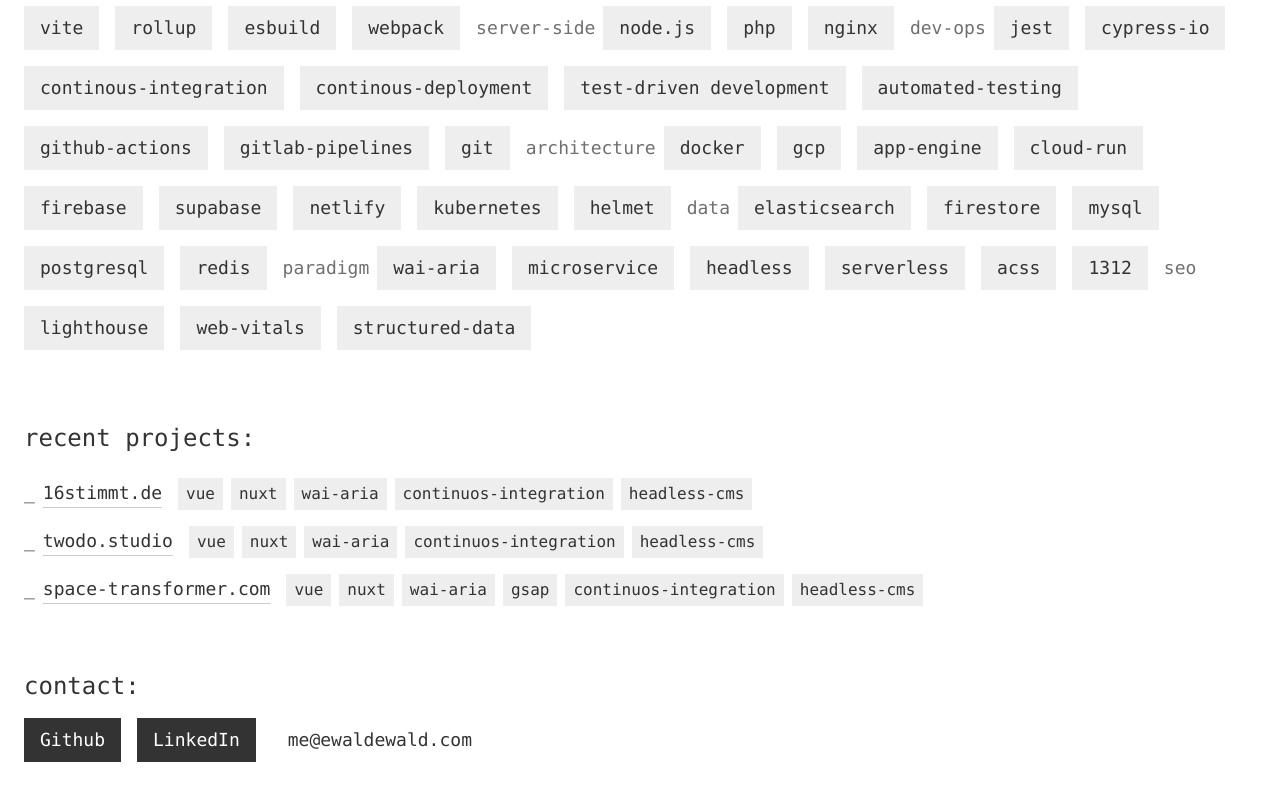
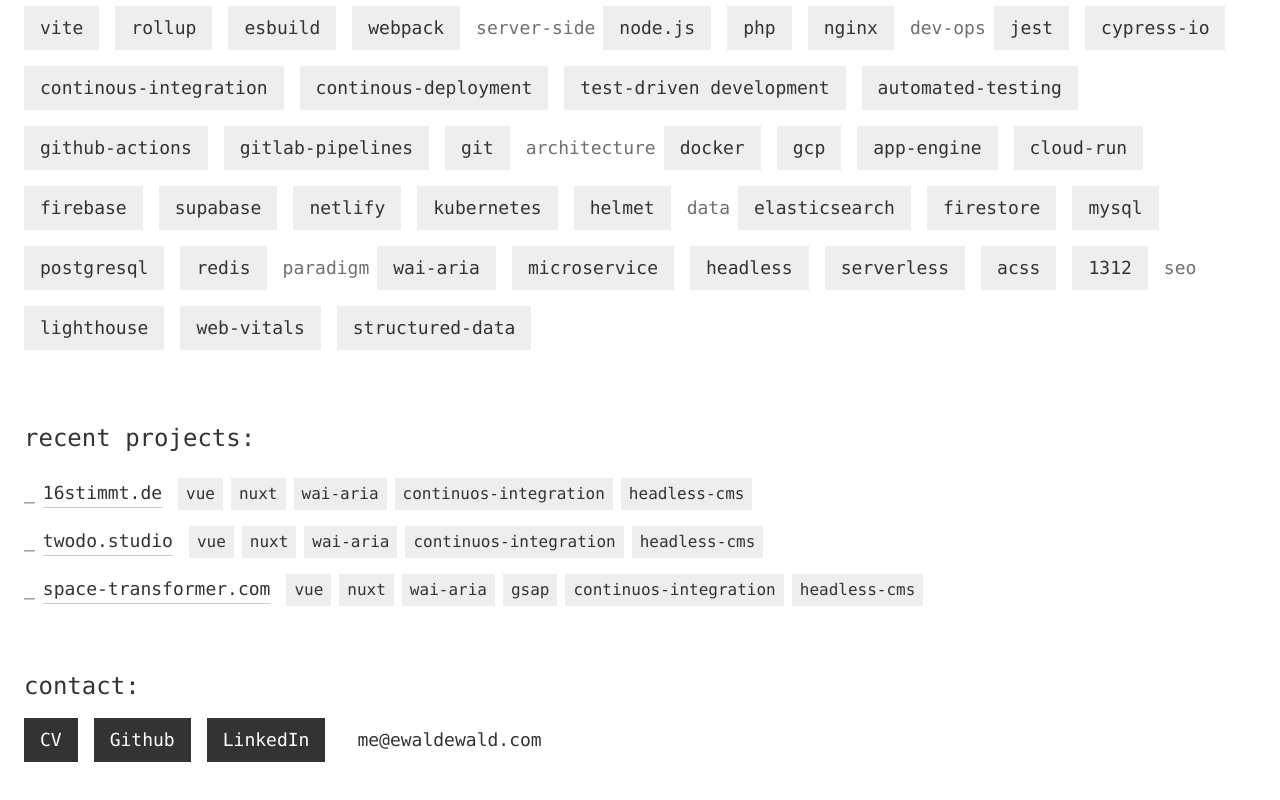
Before and after one commit to cewald/website, a Nuxt app: page / in a window 1280 px wide. Shown: the part 489-1289 px from the top of the page. Built offline with nearby package versions, Linux system fonts and the light colour scheme; a web font is replaced by a local one.

Commit message:
Add cv link to contact-block

```diff
--- a/src/components/ContactPill.vue
+++ b/src/components/ButtonPill.vue
@@ -1,14 +1,19 @@
 <script lang="ts" setup>
-defineProps<{
+const { to } = defineProps<{
   title: string
   to: string
   transparent?: boolean
 }>()
+
+const isExternal = computed(() => to.startsWith('http') || to.startsWith('mailto') || to.startsWith('tel'))
+const component = computed(() => isExternal.value ? 'a' : 'RouterLink')
+const link = computed(() => isExternal.value ? { href: to } : { to })
 </script>
 
 <template>
-  <a
-    :href="to"
+  <component
+    :is="component"
+    v-bind="{ ...link }"
     class="flex items-center px-4 py-2 text-lg"
     :class="{
       'bg-base-darkest text-white dark:bg-slate-900': !transparent,
@@ -18,5 +23,5 @@ defineProps<{
   >
     <slot />
     <span v-text="title" />
-  </a>
+  </component>
 </template>
--- a/src/components/ContactBlock.vue
+++ b/src/components/ContactBlock.vue
@@ -7,16 +7,20 @@
       <slot />
     </HeadlineComponent>
     <div class="flex flex-wrap [&>*]:mb-4 [&>*]:mr-4 md:[&>*]:mb-0">
-      <ContactPill
+      <ButtonPill
+        title="CV"
+        to="/cv"
+      />
+      <ButtonPill
         title="Github"
         to="https://github.com/cewald"
       />
-      <ContactPill
+      <ButtonPill
         title="LinkedIn"
         to="https://www.linkedin.com/in/ewaldtm"
       />
     </div>
-    <ContactPill
+    <ButtonPill
       title="me@ewaldewald.com"
       to="mailto:me@ewaldewald.com"
       :transparent="true"
```
